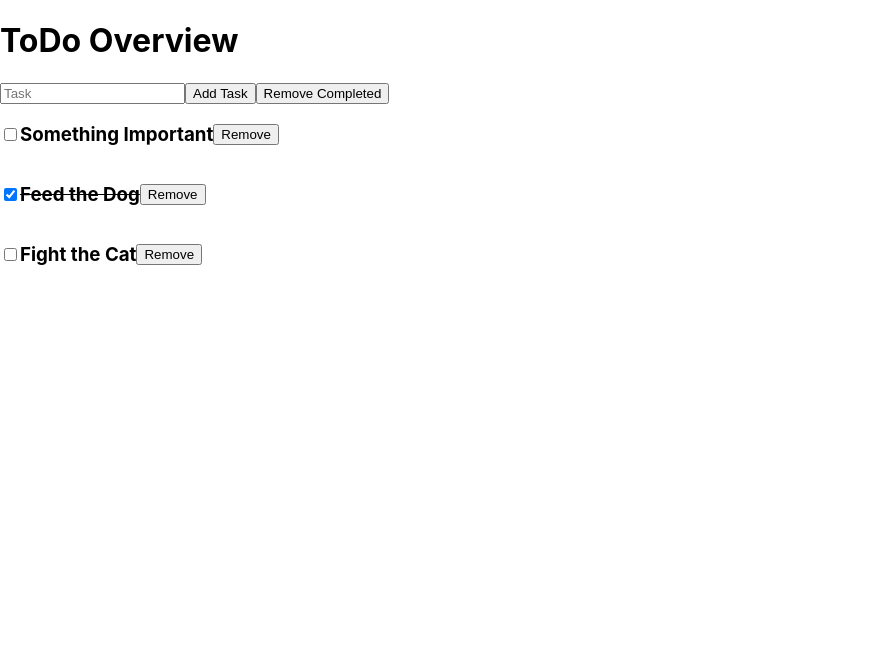
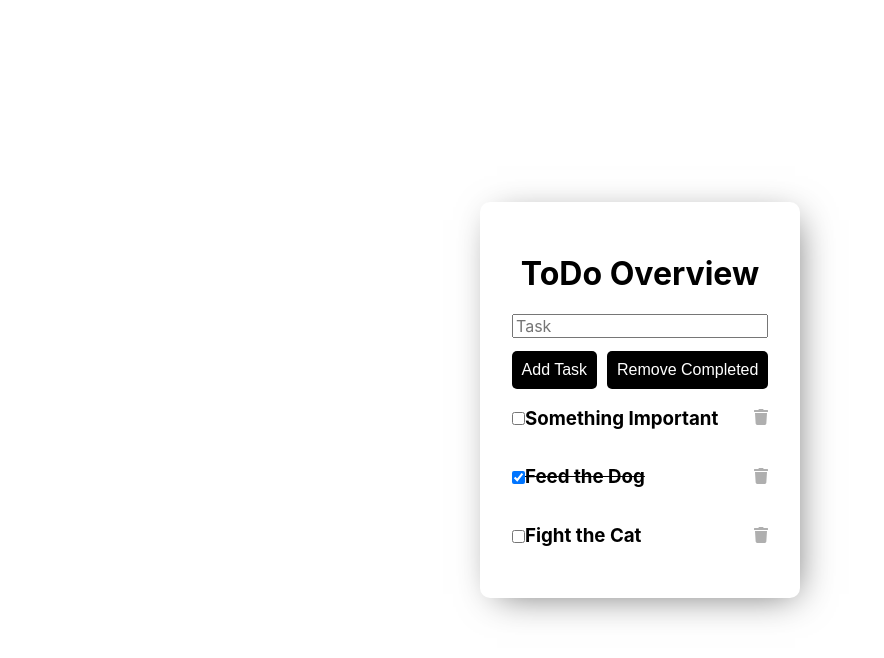
Before and after one commit to Simon-Oliver/reactExploration, a React (Create React App) app: page / in a window 1280 px wide. Shown: the top 658 px of the page, without its empty margins (0-884 px from the left). Built offline with nearby package versions, Linux system fonts and the light colour scheme.

Commit message:
added more styling

```diff
--- a/package.json
+++ b/package.json
@@ -3,6 +3,10 @@
   "version": "0.1.0",
   "private": true,
   "dependencies": {
+    "@fortawesome/fontawesome-svg-core": "^1.2.12",
+    "@fortawesome/free-solid-svg-icons": "^5.6.3",
+    "@fortawesome/react-fontawesome": "^0.1.3",
+    "modern-normalize": "^0.5.0",
     "react": "^16.7.0",
     "react-dom": "^16.7.0",
     "react-scripts": "2.1.3",
--- a/src/App.css
+++ b/src/App.css
@@ -1,8 +1,84 @@
 .itemContainer {
-  display: flex;
-  align-items: center;
+    display: flex;
+    align-items: center;
 }
 
-input[type='checkbox']:checked + h3 {
-  text-decoration-line: line-through;
+input[type='checkbox']:checked+h3 {
+    text-decoration-line: line-through;
 }
+
+.App {
+    padding: 2rem;
+    background: white;
+    border-radius: 10px;
+    box-shadow: 6px 7px 36px -11px rgba(0, 0, 0, 0.61);
+}
+
+.App h1 {
+    text-align: center;
+}
+
+.addTodo {
+    display: flex;
+    flex-flow: column;
+}
+
+.todoInput {
+    flex-grow: 1;
+}
+
+.btn-box {
+    margin-top: 0.8rem;
+    display: flex;
+    justify-content: space-between;
+}
+
+button {
+    display: inline-block;
+    border: none;
+    padding: 0.6rem;
+    margin: 0;
+    text-decoration: none;
+    background: black;
+    color: #ffffff;
+    font-family: sans-serif;
+    font-size: 1rem;
+    cursor: pointer;
+    text-align: center;
+    transition: background 250ms ease-in-out, transform 150ms ease;
+    border-radius: 5px;
+}
+
+button:hover,
+button:focus {
+    background: #4d4d4d;
+}
+
+button:focus {
+    outline: 1px solid #fff;
+    outline-offset: -4px;
+}
+
+button:active {
+    transform: scale(0.99);
+}
+
+.addTaskBtn {
+    margin-right: 10px;
+}
+
+.delete {
+    margin-left: 3px;
+    padding: 0;
+    background: none;
+    color: #afafaf;
+    margin-left: 8px;
+    margin-left: auto;
+}
+
+.delete:hover,
+.delete:focus {
+    text-align: center;
+    color: red;
+    background: none;
+}
--- a/src/ToDoList.js
+++ b/src/ToDoList.js
@@ -56,12 +56,21 @@ class ToDoList extends React.Component {
     return (
       <div>
         <h1>ToDo Overview</h1>
-        <form onSubmit={this.updateTodo}>
-          <input name="option" onChange={this.handleInput} placeholder="Task" />
-          <button type="submit">Add Task</button>
-          <button type="button" onClick={this.removeCompleted}>
-            Remove Completed
-          </button>
+        <form className="addTodo" onSubmit={this.updateTodo}>
+          <input
+            className="todoInput"
+            name="option"
+            onChange={this.handleInput}
+            placeholder="Task"
+          />
+          <div className="btn-box">
+            <button className="addTaskBtn" type="submit">
+              Add Task
+            </button>
+            <button type="button" onClick={this.removeCompleted}>
+              Remove Completed
+            </button>
+          </div>
         </form>
         {this.state.error && <p>{this.state.error}</p>}
         {this.state.todos.length > 0 ? (
--- a/src/ToDoListItem.js
+++ b/src/ToDoListItem.js
@@ -1,5 +1,7 @@
 import React from 'react';
 import './App.css';
+import { FontAwesomeIcon } from '@fortawesome/react-fontawesome';
+import { faTrash } from '@fortawesome/free-solid-svg-icons';
 
 const ToDoListItem = ({ title, id, handleInputChange, completed, handleDelete }) => (
   <div className="itemContainer">
@@ -10,8 +12,8 @@ const ToDoListItem = ({ title, id, handleInputChange, completed, handleDelete })
       onChange={() => handleInputChange(id)}
     />
     <h3 key={title}>{title}</h3>
-    <button type="button" onClick={() => handleDelete(id)}>
-      Remove
+    <button className="delete" type="button" onClick={() => handleDelete(id)}>
+      <FontAwesomeIcon icon={faTrash} />
     </button>
   </div>
 );
--- a/src/index.css
+++ b/src/index.css
@@ -1,14 +1,17 @@
+@import '../node_modules/modern-normalize/modern-normalize.css';
 body {
-  margin: 0;
-  padding: 0;
-  font-family: -apple-system, BlinkMacSystemFont, "Segoe UI", "Roboto", "Oxygen",
-    "Ubuntu", "Cantarell", "Fira Sans", "Droid Sans", "Helvetica Neue",
-    sans-serif;
-  -webkit-font-smoothing: antialiased;
-  -moz-osx-font-smoothing: grayscale;
+    height: 100vh;
+    width: 100vw;
+    margin: 0;
+    padding: 0;
+    font-family: -apple-system, BlinkMacSystemFont, 'Segoe UI', 'Roboto', 'Oxygen', 'Ubuntu', 'Cantarell', 'Fira Sans', 'Droid Sans', 'Helvetica Neue', sans-serif;
+    -webkit-font-smoothing: antialiased;
+    -moz-osx-font-smoothing: grayscale;
+    display: flex;
+    justify-content: center;
+    align-items: center;
 }
 
 code {
-  font-family: source-code-pro, Menlo, Monaco, Consolas, "Courier New",
-    monospace;
+    font-family: source-code-pro, Menlo, Monaco, Consolas, 'Courier New', monospace;
 }
```
Also changed, not shown: 1 other file (tests, documents, lock files or other folders).
